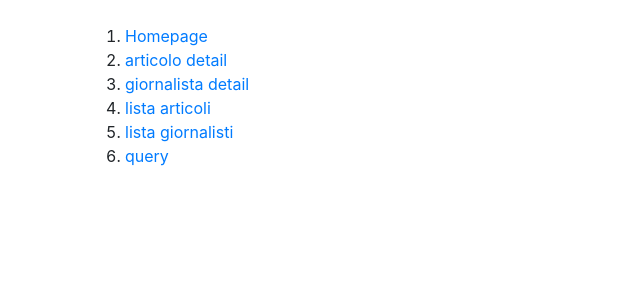
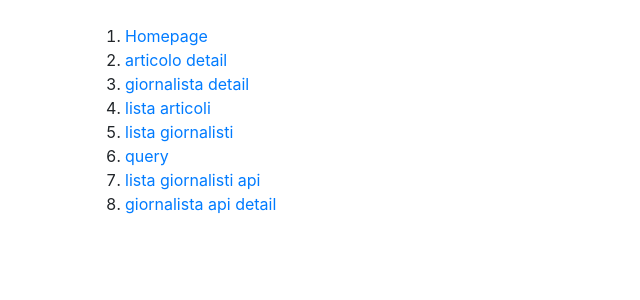
Before and after one commit to Davidecasaro/primo_progetto, a Django app: page /news/ in a window 1280 px wide. Shown: the part 56-356 px from the top of the page, without its empty margins (0-640 px from the left). Run offline with Django 4.2, Linux system fonts and the light colour scheme.

Commit message:
giornalisti api

```diff
--- a/news/templates/indexNews.html
+++ b/news/templates/indexNews.html
@@ -10,5 +10,7 @@
         <li><a href="{% url 'news:lista_articoli' %}">lista articoli</a></li>
         <li><a href="{% url 'news:lista_giornalisti' %}">lista giornalisti</a></li>
         <li><a href="{% url 'news:query' %}">query</a></li>
+        <li><a href="{% url 'news:lista_giornalisti_api' %}">lista giornalisti api</a></li>
+        <li><a href="{% url 'news:giornalisti_api_detail' 1%}">giornalista api detail</a></li>
     </ol>
     {%endblock content%}
--- a/news/urls.py
+++ b/news/urls.py
@@ -15,4 +15,9 @@ urlpatterns=[
     path("lista_giornalisti/",listaGiornalisti,name="lista_giornalisti"),
     path("lista_giornalisti/<int:pk>",listaGiornalisti,name="lista_giornalisti"),
     path("query/",queryBase,name="query"),
+    path("lista_giornalisti_api/",giornalisti_list_api,name="lista_giornalisti_api"),
+    path("giornalisti_api_detail/<int:pk>",giornalista_api,name="giornalisti_api_detail"),
+    #path("lista_giornalisti_api/",giornalisti_list_api,name="lista_giornalisti_api"),
+    #path("giornalisti_api_detail/<int:pk>",giornalista_api,name="giornalisti_api_detail"),
+
 ]
--- a/news/views.py
+++ b/news/views.py
@@ -185,3 +185,28 @@ def queryBase(request):
 
     }
     return render(request,'query.html', context)
+
+
+def giornalisti_list_api(request):
+    giornalisti=Giornalista.objects.all()
+    data={'giornalisti':list(giornalisti.values("pk","nome", "cognome"))}
+    response=JsonResponse(data)
+    return response
+
+def giornalista_api(request, pk):
+    try:
+        giornalista=Giornalista.objects.get(pk=pk)
+        data={'giornalista':{
+            "nome":giornalista.nome,
+            "cognome":giornalista.cognome,
+            }
+        }
+        response=JsonResponse(data)
+    except Giornalista.DoesNotExist:
+        response=JsonResponse({
+            "error":{
+                "code": 404,
+                "message":"Giornalista non trovato"
+            }},
+            status=404)
+    return response
```
Also changed, not shown: news/templates/giornalista_api_detail.html (added), news/templates/lista_giornalisti_api.html (added).
